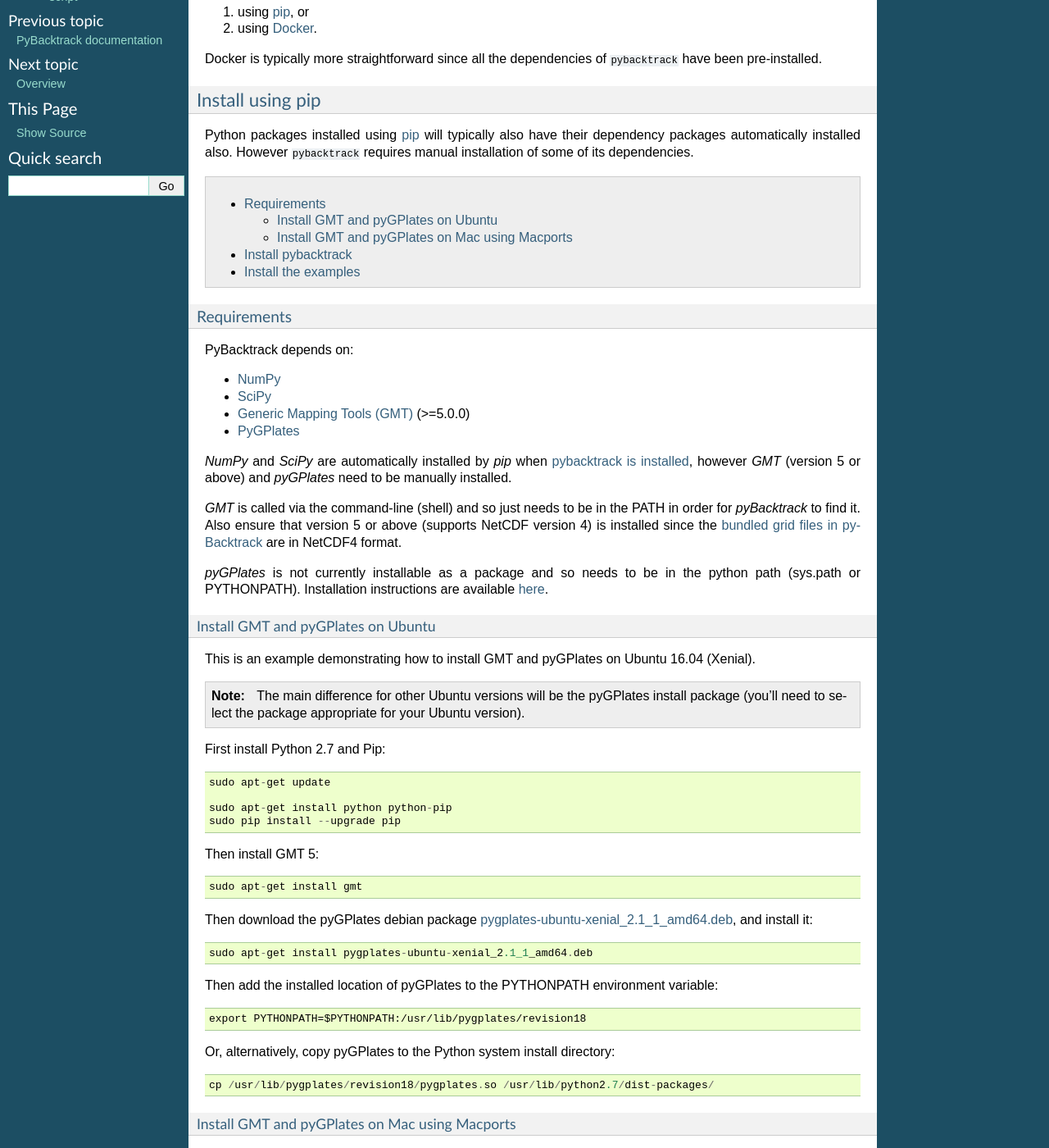
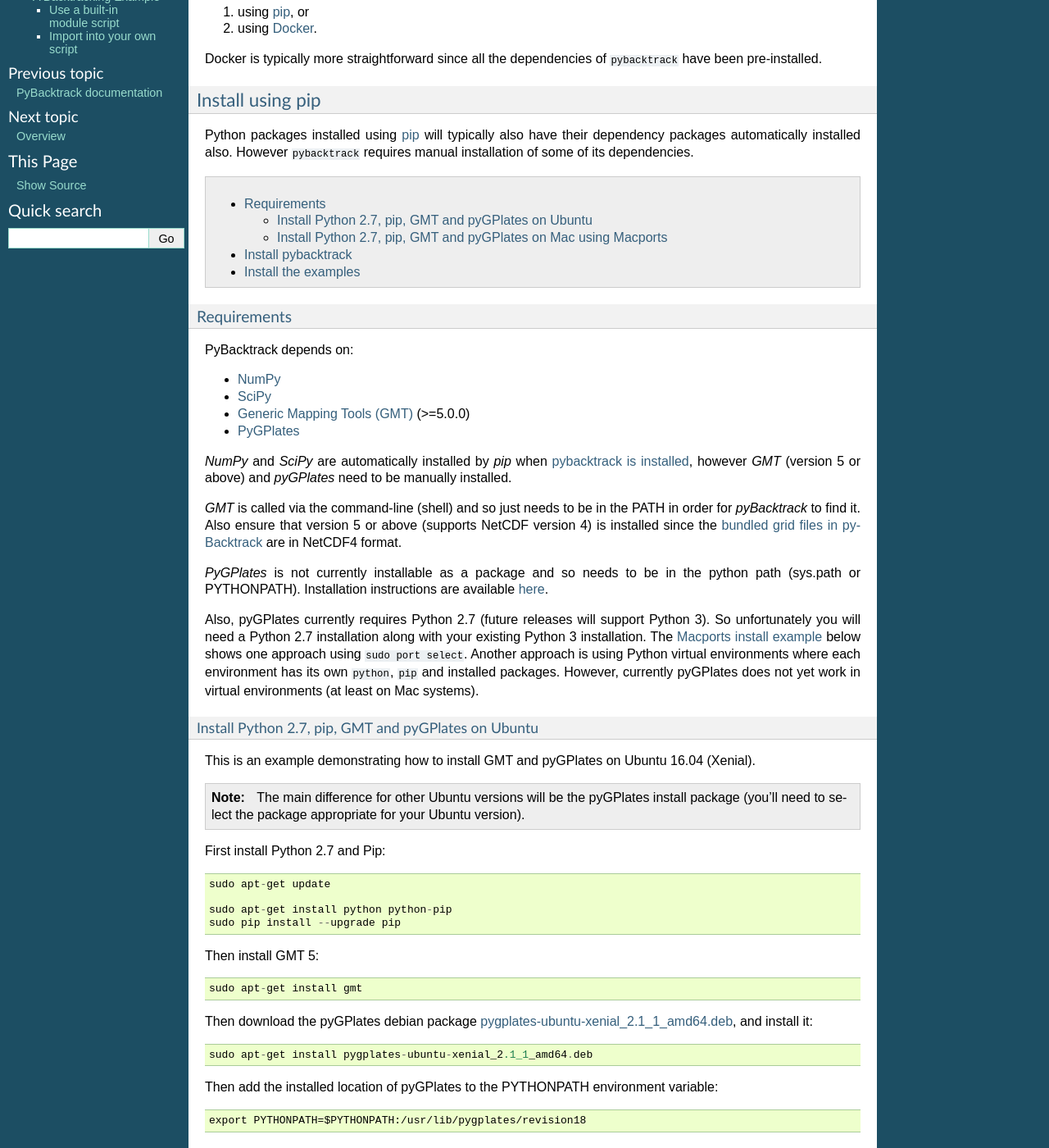
Before and after one commit to EarthByte/pyBacktrack, a Sphinx documentation site: the page built from docs/pybacktrack_getting_started.rst, in a window 1280 px wide and 1400 px high, scrolled down 454 px. Shown: the whole window at 82% size. Built offline with Sphinx 7.4.7, drawn with Linux system fonts in a browser that asks for light colours; some of the changed text lies outside the part shown.

Commit message:
Document Python 2.7 versus Python 3.

```diff
--- a/docs/pybacktrack_getting_started.rst
+++ b/docs/pybacktrack_getting_started.rst
@@ -49,13 +49,19 @@
 `GMT` is called via the command-line (shell) and so just needs to be in the PATH in order for `pyBacktrack` to find it.
 Also ensure that version 5 or above (supports NetCDF version 4) is installed since the :ref:`bundled grid files in pyBacktrack<pybacktrack_reference_bundle_data>` are in NetCDF4 format.
 
-`pyGPlates` is not currently installable as a package and so needs to be in the python path (sys.path or PYTHONPATH).
+`PyGPlates` is not currently installable as a package and so needs to be in the python path (sys.path or PYTHONPATH).
 Installation instructions are available `here <http://www.gplates.org/docs/pygplates/index.html>`_.
+
+Also, pyGPlates currently requires Python 2.7 (future releases will support Python 3).
+So unfortunately you will need a Python 2.7 installation along with your existing Python 3 installation.
+The :ref:`Macports install example <pybacktrack_install_requirements_mac>` below shows one approach using ``sudo port select``.
+Another approach is using Python virtual environments where each environment has its own ``python``, ``pip`` and installed packages.
+However, currently pyGPlates does not yet work in virtual environments (at least on Mac systems).
 
 .. _pybacktrack_install_requirements_ubuntu:
 
-Install GMT and pyGPlates on Ubuntu
-***********************************
+Install Python 2.7, pip, GMT and pyGPlates on Ubuntu
+****************************************************
 
 This is an example demonstrating how to install GMT and pyGPlates on Ubuntu 16.04 (Xenial).
 
@@ -93,8 +99,8 @@
 
 .. _pybacktrack_install_requirements_mac:
 
-Install GMT and pyGPlates on Mac using Macports
-***********************************************
+Install Python 2.7, pip, GMT and pyGPlates on Mac using Macports
+****************************************************************
 
 This is an example demonstrating how to install GMT and pyGPlates on a Mac system using `Macports <https://www.macports.org/>`_.
 
@@ -103,8 +109,21 @@
 
   sudo port install python27
   sudo port install py27-pip
+
+Set your default ``python`` to Python 2.7:
+::
+
   sudo port select --set python python27
   sudo port select --set pip pip27
+
+.. note:: If you already have ``python`` referencing Python 3 then you can instead use ``python2`` to reference Python 2.7:
+          ::
+
+            sudo port select --set python2 python27
+            sudo port select --set pip2 pip27
+
+          ...but this will require using ``python2`` on the command-line to run
+          :ref:`pybacktrack <pybacktrack_use_a_builtin_module_script>` (instead of just ``python``).
 
 Then install GMT 5:
 ::
```
